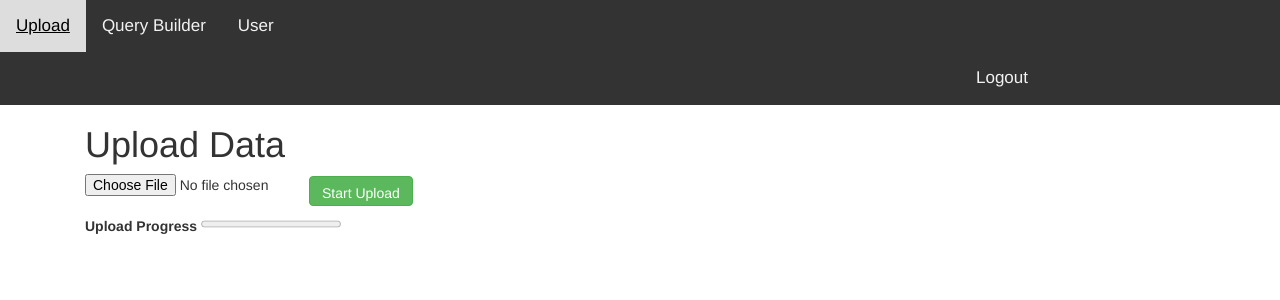
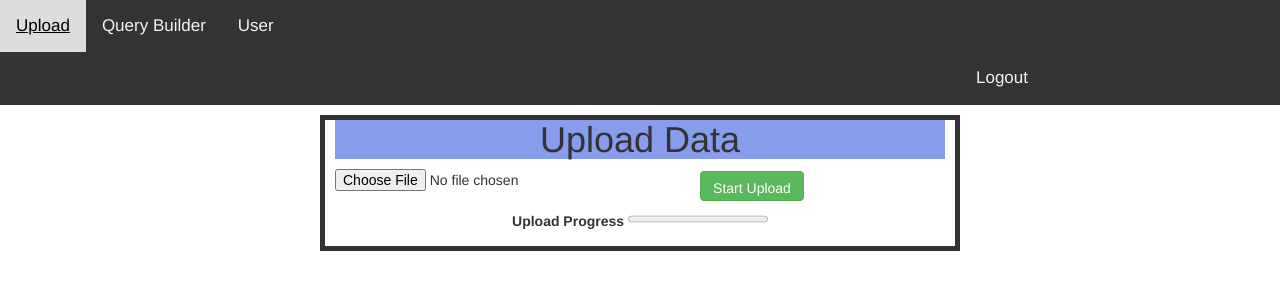
Before and after one commit to chapparu/catalyst_count, a Django app: page /upload/ in a window 1280 px wide. Shown: the top 300 px of the page. Run offline with Django 4.2, Linux system fonts and the light colour scheme; the visitor is signed in with stand-in values (Sample User, id 1); some libraries are stand-ins or nearby versions.

Commit message:
Ruchita: Added css changes

```diff
--- a/templates/upload.html
+++ b/templates/upload.html
@@ -1,4 +1,3 @@
-{% load bootstrap4 %}
 {% include "index.html" %}
 {% block start %}
 <head>
@@ -6,15 +5,19 @@
     <script src="https://ajax.googleapis.com/ajax/libs/jquery/3.7.1/jquery.min.js"></script>
     <script src="https://maxcdn.bootstrapcdn.com/bootstrap/3.4.1/js/bootstrap.min.js"></script>
 </head>
-    <div class="container">
-        <form id="uploadForm" class="container mt-5" method="post" enctype="multipart/form-data">
-            <h1>Upload Data</h1>
+    <div class="container mt-5" style="border: 5px solid;margin: auto;width: 50%;padding: 10px;margin-top: 10px;">
+        <form id="uploadForm" method="post" enctype="multipart/form-data">
+            <h1 style="text-align: center;background-color: #879CEB;margin-top: -10px;">Upload Data</h1>
             {% csrf_token %}
-            <input type="file" name="file" class="file-input">
-            <button style="height: 30px;margin-left: 224px;/*! margin: 35px; */margin-bottom: 6px;margin-top: -26px;" type="submit" class="btn btn-success">Start Upload</button>
-            <div>
-                <label>Upload Progress</label>
-                <progress id="progressBar" value="0" max="100"></progress>
+            <div style="text-align: center;">
+                <div style="text-align: center;">
+                    <input type="file" name="file">
+                </div>
+                <button style="height: 30px;margin-left: 224px;/*! margin: 35px; */margin-bottom: 6px;margin-top: -26px;" type="submit" class="btn btn-success">Start Upload</button>
+                <div>
+                    <label>Upload Progress</label>
+                    <progress id="progressBar" value="0" max="100"></progress>
+                </div>
             </div>
         </form>
     </div>
```
